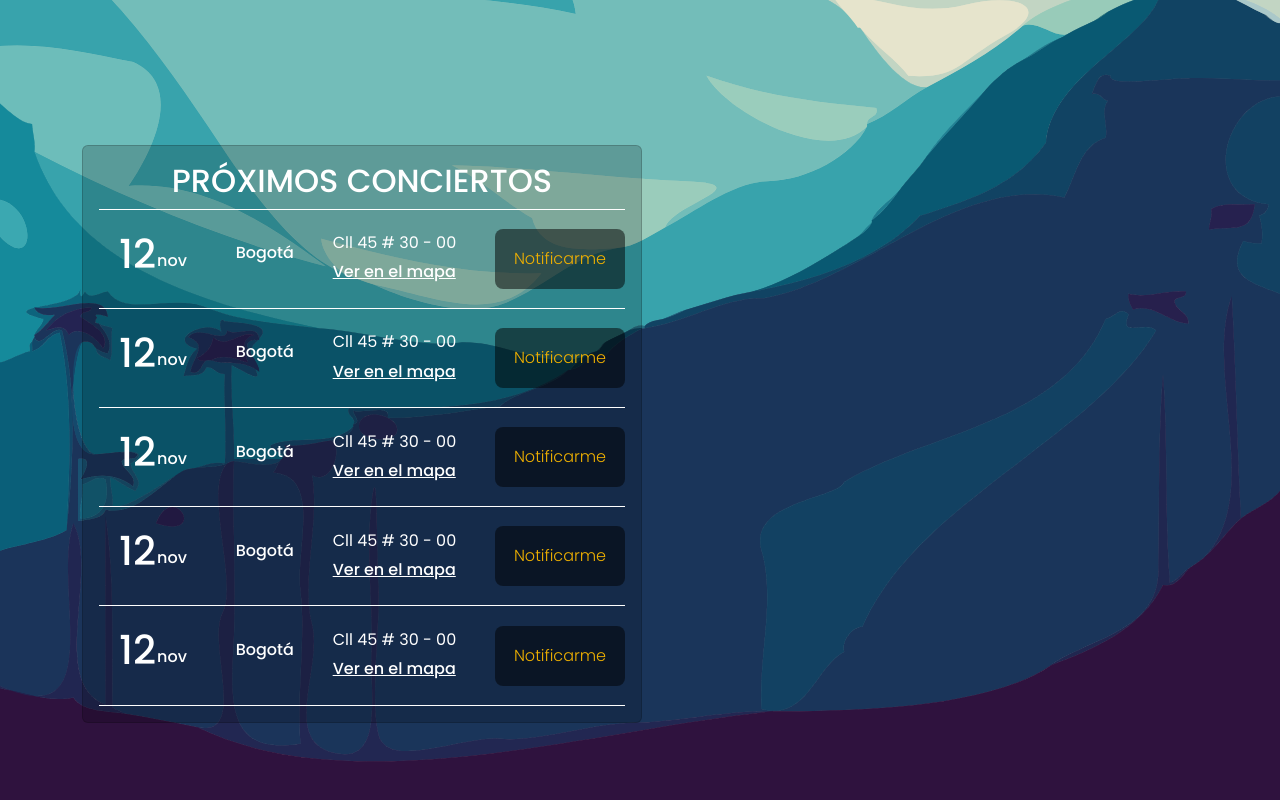
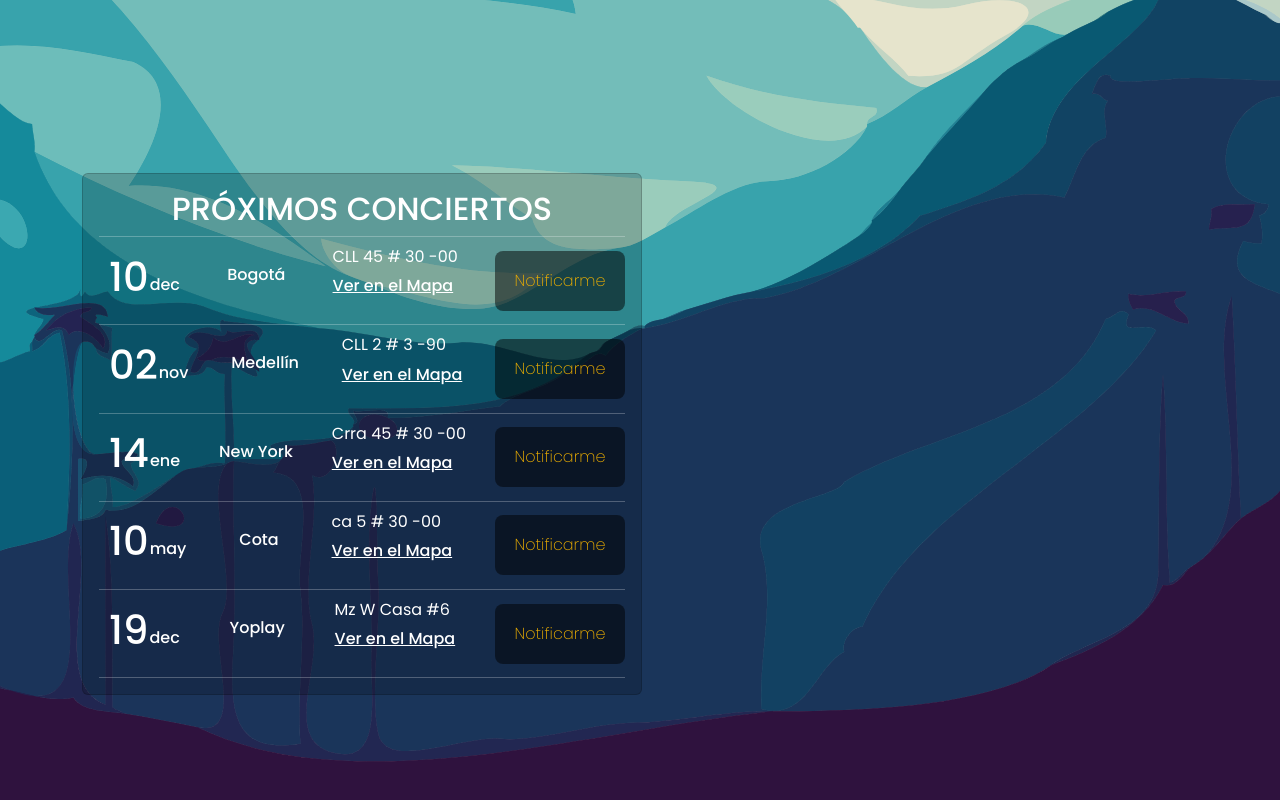
Before and after one commit to YonyChaparro/ALMACONDOR-WEB, a React (Vite) app: page / in a window 1280 px wide. Shown: the part 766-1566 px from the top of the page. Built offline with nearby package versions, Linux system fonts and the light colour scheme.

Commit message:
CardConcertsUsingMaps

```diff
--- a/src/assets/styles/tarjetaConciertos.css
+++ b/src/assets/styles/tarjetaConciertos.css
@@ -1,41 +1,70 @@
-.cardBodyConciertos{
+.cardBodyConciertos {
   color: white;
 }
 
-.cardBodyConciertos h2{
+.cardBodyConciertos h2 {
   text-align: center;
 }
 
-.ItemsConciertos{
-
+.ItemsConciertos {
   display: flex;
   justify-content: space-between;
   place-items: center;
   padding: 0;
 }
 
-.ItemsConciertos p{
+.ItemsConciertos p {
   padding: 10px;
 }
+.date {
+  display: flex;
+  padding-right: 0px;
+  margin: 0;
+  padding-bottom: 0px;
+  margin-bottom: 0px;
+}
 
+.month {
+  padding-left: 1px;
+  padding-top: 22px;
+  margin-bottom: 0px;
+}
 
-.cardBodyConciertos a{
+.city {
+  margin-bottom: 4px;
+  padding-inline: 0px;
+}
+
+.mapLink .card-text {
+  padding-right: 0px;
+  padding-left: 0px;
+  margin-bottom: 0px;
+}
+
+.address {
+  font-weight: 400;
+}
+
+.Notification .card-link {
+  font-weight: 300;
+}
+
+.cardBodyConciertos a {
   color: white;
 }
 
-.titleLine{
+.titleLine {
+  color: #ffffff;
   width: 100%;
-    height: 1px;
-    background-color: white;
   padding: 0%;
   margin: 0%;
 }
 
-.card-text p .month{
+.card-text .month {
   padding-bottom: 0;
 }
 
-.Notificarme{
+.Notification {
   width: 130px;
   height: 60px;
   display: grid;
@@ -43,16 +72,16 @@
   background-color: rgba(0, 0, 0, 0.5);
 }
 
-.cardBodyConciertos .Notificarme {
+.cardBodyConciertos .Notification {
   text-decoration: none;
-    color: #EFB000;
+  color: #efb000;
   font-weight: 250;
   transition: background-color 0.2s ease-in-out;
   border-radius: 8px;
 }
 
-.cardBodyConciertos .Notificarme:hover {
-    background-color: #EFB000;
+.cardBodyConciertos .Notification:hover {
+  background-color: #efb000;
   color: #002c45;
   transition: background-color 0.2s ease-in-out;
 }
--- a/src/components/conciertos/Carrusel.jsx
+++ b/src/components/conciertos/Carrusel.jsx
@@ -1,5 +1,5 @@
-import Carousel from 'react-bootstrap/Carousel';
-import ExampleCarouselImage from 'components/ExampleCarouselImage';
+import Carousel from "react-bootstrap/Carousel";
+import ExampleCarouselImage from "components/ExampleCarouselImage";
 
 function CarruselConciertos() {
   return (
--- /dev/null
+++ b/src/components/conciertos/ConcertCard.jsx
@@ -0,0 +1,18 @@
+import Card from "react-bootstrap/Card";
+import { EventItem } from "./EventItem";
+
+export const ConcertCard = () => {
+  return (
+    <div className="ConcertCard">
+      <Card style={{ width: "35rem" }} className="round-me d-none d-sm-block">
+        <Card.Body className="cardBodyConciertos">
+          <Card.Title>
+            <h2>PRÓXIMOS CONCIERTOS</h2>
+          </Card.Title>
+          <hr className="titleLine"></hr>
+          <EventItem />
+        </Card.Body>
+      </Card>
+    </div>
+  );
+};
--- a/src/components/conciertos/EventItem.jsx
+++ b/src/components/conciertos/EventItem.jsx
@@ -1,56 +1,102 @@
-import Card from 'react-bootstrap/Card';
+import Card from "react-bootstrap/Card";
 
+const events = [
+  {
+    id: 1,
+    day: "10",
+    month: "dec",
+    city: "Bogotá",
+    address: "CLL 45 # 30 -00",
+    mapLink:
+      "https://www.google.com/maps/place/Transmilenio+Calle+45/@4.6327446,-74.0806,15z/data=!4m10!1m2!2m1!1sCLL+45+%23+30+-00!3m6!1s0x8e3f9a2f23a880b7:0x65205751668c33e!8m2!3d4.6326601!4d-74.0676599!15sCg9DTEwgNDUgIyAzMCAtMDBaDiIMY2xsIDQ1IDMwIDAwkgEWdHJhbnNwb3J0YXRpb25fc2VydmljZZoBJENoZERTVWhOTUc5blMwVkpRMEZuU1VSeGExbG1SM04zUlJBQuABAA!16zL20vMGRtbnRz?entry=ttu&g_ep=EgoyMDI0MDkxMS4wIKXMDSoASAFQAw%3D%3D",
+    notification:
+      "https://www.google.com/maps/place/Transmilenio+Calle+45/@4.6327446,-74.0806,15z/data=!4m10!1m2!2m1!1sCLL+45+%23+30+-00!3m6!1s0x8e3f9a2f23a880b7:0x65205751668c33e!8m2!3d4.6326601!4d-74.0676599!15sCg9DTEwgNDUgIyAzMCAtMDBaDiIMY2xsIDQ1IDMwIDAwkgEWdHJhbnNwb3J0YXRpb25fc2VydmljZZoBJENoZERTVWhOTUc5blMwVkpRMEZuU1VSeGExbG1SM04zUlJBQuABAA!16zL20vMGRtbnRz?entry=ttu&g_ep=EgoyMDI0MDkxMS4wIKXMDSoASAFQAw%3D%3D",
+  },
+  {
+    id: 2,
+    day: "02",
+    month: "nov",
+    city: "Medellín",
+    address: "CLL 2 # 3 -90",
+    mapLink:
+      "https://www.google.com/maps/place/Avenida+calle+3+%23+53f36/@4.6187346,-74.1373375,15z/data=!4m10!1m2!2m1!1sCLL+2+%23+3+-90!3m6!1s0x8e3f99a4f166321b:0x8b654ca66cac08bf!8m2!3d4.6187346!4d-74.1182831!15sCg1DTEwgMiAjIDMgLTkwWgwiCmNsbCAyIDMgOTCSARJhcGFydG1lbnRfYnVpbGRpbmeaASRDaGREU1VoTk1HOW5TMFZKUTBGblNVTmtjVWxZVFhaUlJSQULgAQA!16s%2Fg%2F11krd1ztvc?entry=ttu&g_ep=EgoyMDI0MDkxMS4wIKXMDSoASAFQAw%3D%3D",
+    notification:
+      "https://www.google.com/maps/place/Avenida+calle+3+%23+53f36/@4.6187346,-74.1373375,15z/data=!4m10!1m2!2m1!1sCLL+2+%23+3+-90!3m6!1s0x8e3f99a4f166321b:0x8b654ca66cac08bf!8m2!3d4.6187346!4d-74.1182831!15sCg1DTEwgMiAjIDMgLTkwWgwiCmNsbCAyIDMgOTCSARJhcGFydG1lbnRfYnVpbGRpbmeaASRDaGREU1VoTk1HOW5TMFZKUTBGblNVTmtjVWxZVFhaUlJSQULgAQA!16s%2Fg%2F11krd1ztvc?entry=ttu&g_ep=EgoyMDI0MDkxMS4wIKXMDSoASAFQAw%3D%3D",
+  },
+  {
+    id: 3,
+    day: "14",
+    month: "ene",
+    city: "New York",
+    address: "Crra 45 # 30 -00",
+    mapLink:
+      "https://www.google.com/maps/place/Plaza+de+Mercado+Paloquemao/@4.617708,-74.0946797,15z/data=!4m9!1m2!2m1!1sCLL+2+%23+3+-90!3m5!1s0x8e3f9970bb83e525:0x435d3ffed7588374!8m2!3d4.6157346!4d-74.0844941!16s%2Fg%2F1thy0vt0?entry=ttu&g_ep=EgoyMDI0MDkxMS4wIKXMDSoASAFQAw%3D%3D",
+    notification:
+      "https://www.google.com/maps/place/Plaza+de+Mercado+Paloquemao/@4.617708,-74.0946797,15z/data=!4m9!1m2!2m1!1sCLL+2+%23+3+-90!3m5!1s0x8e3f9970bb83e525:0x435d3ffed7588374!8m2!3d4.6157346!4d-74.0844941!16s%2Fg%2F1thy0vt0?entry=ttu&g_ep=EgoyMDI0MDkxMS4wIKXMDSoASAFQAw%3D%3D",
+  },
+  {
+    id: 4,
+    day: "10",
+    month: "may",
+    city: "Cota",
+    address: "ca 5 # 30 -00",
+    mapLink:
+      "https://www.google.com/maps/place/Museo+Nacional+de+Colombia/@4.6282308,-74.0878132,15z/data=!4m9!1m2!2m1!1sCLL+2+%23+3+-90!3m5!1s0x8e3f998484277acf:0x3bab23efae829923!8m2!3d4.6156087!4d-74.0686072!16s%2Fm%2F026bn10?entry=ttu&g_ep=EgoyMDI0MDkxMS4wIKXMDSoASAFQAw%3D%3D",
+    notification:
+      "https://www.google.com/maps/place/Museo+Nacional+de+Colombia/@4.6282308,-74.0878132,15z/data=!4m9!1m2!2m1!1sCLL+2+%23+3+-90!3m5!1s0x8e3f998484277acf:0x3bab23efae829923!8m2!3d4.6156087!4d-74.0686072!16s%2Fm%2F026bn10?entry=ttu&g_ep=EgoyMDI0MDkxMS4wIKXMDSoASAFQAw%3D%3D",
+  },
+  {
+    id: 5,
+    day: "19",
+    month: "dec",
+    city: "Yoplay",
+    address: "Mz W Casa #6",
+    mapLink:
+      "https://www.google.com/maps/place/Museo+Nacional+de+Colombia/@4.6282308,-74.0878132,15z/data=!4m9!1m2!2m1!1sCLL+2+%23+3+-90!3m5!1s0x8e3f998484277acf:0x3bab23efae829923!8m2!3d4.6156087!4d-74.0686072!16s%2Fm%2F026bn10?entry=ttu&g_ep=EgoyMDI0MDkxMS4wIKXMDSoASAFQAw%3D%3D",
+    notification:
+      "https://www.google.com/maps/place/Museo+Nacional+de+Colombia/@4.6282308,-74.0878132,15z/data=!4m9!1m2!2m1!1sCLL+2+%23+3+-90!3m5!1s0x8e3f998484277acf:0x3bab23efae829923!8m2!3d4.6156087!4d-74.0686072!16s%2Fm%2F026bn10?entry=ttu&g_ep=EgoyMDI0MDkxMS4wIKXMDSoASAFQAw%3D%3D",
+  },
+];
 
 export const EventItem = () => {
+  if (!events) {
+    return (
+      <>
+        <h1>No Hay Eventos Próximos</h1>
+      </>
+    );
+  }
   return (
     <>
-    <div className='ItemsConciertos'>
-        <Card.Text
-        style=
-        {
-          {
-            'padding-right': '0px',
-            'display': 'flex',
-            'margin': '0',
-            'padding' : '20px',
-            'paddingRight' : '0'
-          }
-        }>
-          <h1>12</h1>
-          <Card.Text
-            style=
-            {
-              {
-                'margin': '0',
-                'padding-left': '1px',
-                'paddingTop' : '21px'
-              }
-            }
-            >
-          <h6>nov</h6>
-        </Card.Text>
-        </Card.Text>
-        <Card.Text
-        style={{
-          'margin-bottom': '4px',
-          'paddingInline' : '0px'
-        }}>
-          <h6>Bogotá</h6>
-        </Card.Text>
-
-        <Card.Text
-        style={{
-          'padding-right': '0px',
-          'padding-left': '0px',
-          'margin-bottom': '0px'
-        }}
-        >
-          <h6 style={{'font-weight': '400'}}>Cll 45 # 30 - 00</h6>
-          <Card.Link href="#">Ver en el mapa</Card.Link>
-        </Card.Text>
-        <Card.Link className='Notificarme' href="#" style={{'font-weight': '300'}}>Notificarme</Card.Link>
-        </div>
-        <h1 className='titleLine'></h1>
+      {events.map((event) => {
+        return (
+          <div key={event.id}>
+            <div className="ItemsConciertos">
+              <Card.Text className="date">
+                <h1 className="day">{event.day}</h1>
+                <h6 className="month">{event.month}</h6>
+              </Card.Text>
+              <Card.Text className="city">
+                <h6>{event.city}</h6>
+              </Card.Text>
+              <Card.Text className="mapLink">
+                <h6 className="address">{event.address}</h6>
+                <Card.Link href={event.mapLink} target="_blank">
+                  Ver en el Mapa
+                </Card.Link>
+              </Card.Text>
+              <Card.Link
+                className="Notification"
+                target="_blank"
+                href={event.notification}
+              >
+                Notificarme
+              </Card.Link>
+            </div>
+            <hr className="titleLine"></hr>
+          </div>
+        );
+      })}
     </>
-  )
-}
+  );
+};
--- a/src/components/conciertos/SectionConciertos.jsx
+++ b/src/components/conciertos/SectionConciertos.jsx
@@ -1,5 +1,5 @@
 import { Container, Row, Col } from "react-bootstrap";
-import { TarjetaConciertos } from "./Tarjeta";
+import { ConcertCard } from "./ConcertCard";
 
 export const SectionConciertos = () => {
   return (
@@ -7,15 +7,14 @@ export const SectionConciertos = () => {
       <Container>
         <Row>
           <Col sm={8}>
-            <TarjetaConciertos />
+            <ConcertCard />
           </Col>
           <Col
             sm={4}
             className="d-flex align-items-center justify-content-center"
-          >
-          </Col>
+          ></Col>
         </Row>
       </Container>
     </>
-  )
-}
+  );
+};
--- a/src/components/conciertos/Tarjeta.jsx
+++ /dev/null
@@ -1,21 +0,0 @@
-
-import Card from 'react-bootstrap/Card';
-import { EventItem } from './EventItem';
-
-export const TarjetaConciertos = () => {
-  return (
-    <div className="TarjetaConciertos">
-      <Card  style={{ width: '35rem' }} className='round-me d-none d-sm-block'>
-      <Card.Body className='cardBodyConciertos'>
-        <Card.Title><h2>PRÓXIMOS CONCIERTOS</h2></Card.Title>
-        <h1 className='titleLine'></h1>
-        <EventItem/>
-        <EventItem/>
-        <EventItem/>
-        <EventItem/>
-        <EventItem/>
-      </Card.Body >
-    </Card>
-    </div>
-  )
-}
```
Lines whose indentation alone changed are shown as unchanged.
